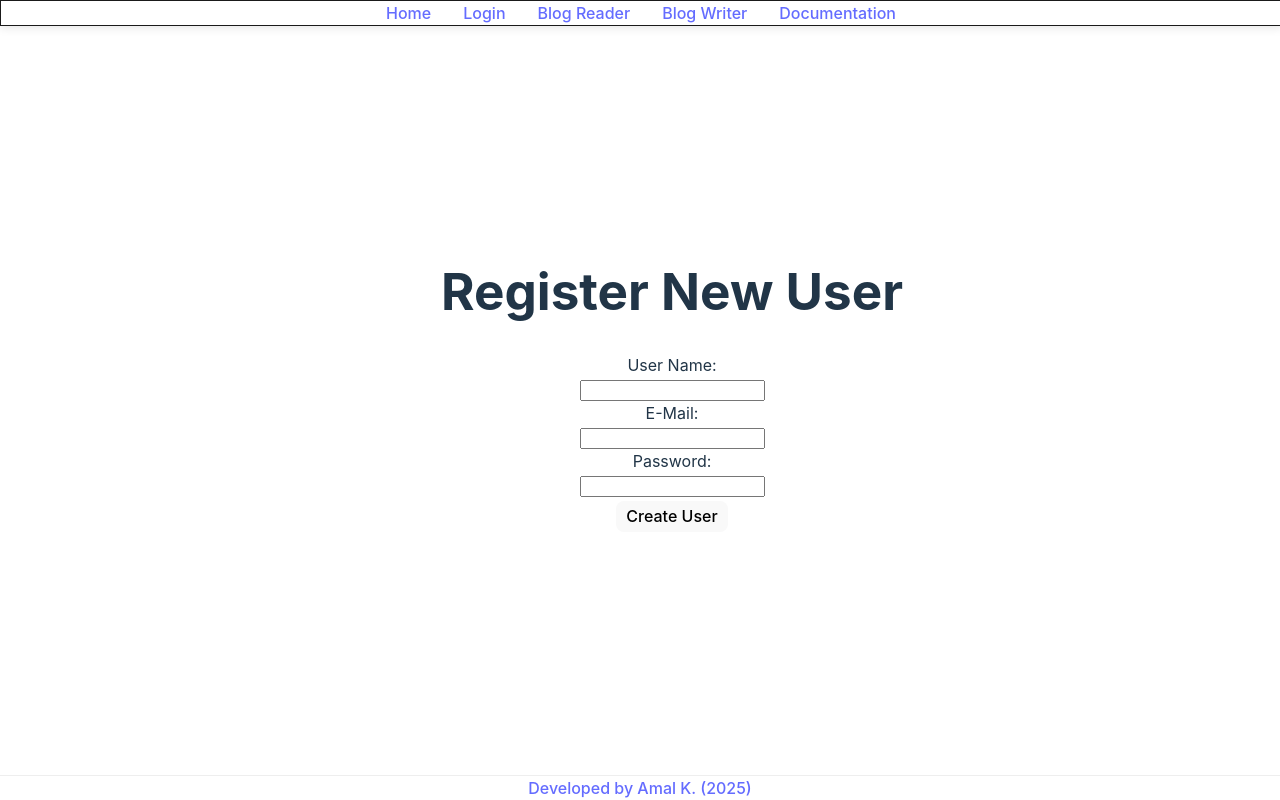
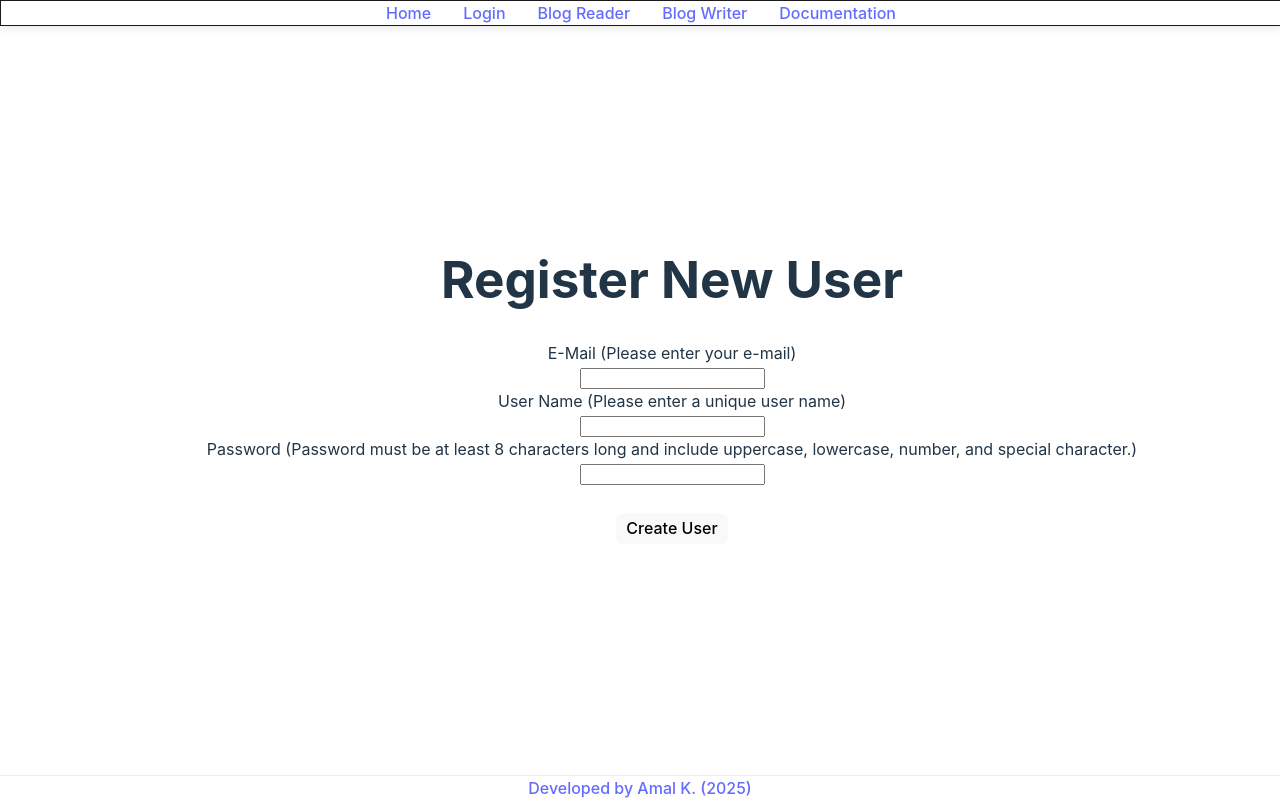
Before and after one commit to amaldevelops/full-stack-blog, a React (Vite) app in the folder frontend/: page /full-stack-blog/register in a window 1280 px wide. Shown: the top 800 px of the page. Built offline with nearby package versions, Linux system fonts and the light colour scheme.

Commit message:
Change input field order of register form

```diff
--- a/frontend/src/components/Register.jsx
+++ b/frontend/src/components/Register.jsx
@@ -1,8 +1,8 @@
 import { useState } from "react";
-import {queryApiCreateUser} from "../utils/apiAdminQueries"
+import { queryApiCreateUser } from "../utils/apiAdminQueries";
 
 function Register() {
-  const [queryResponse,setQueryResponse]=useState();
+  const [queryResponse, setQueryResponse] = useState();
   const [formData, setFormData] = useState({
     userName: "",
     password: "",
@@ -48,14 +48,24 @@ function Register() {
 
     // Proceed with actual form handling (e.g., API call)
     setQueryResponse(queryApiCreateUser(formData));
-
-
   };
   return (
     <div>
       <h1>Register New User</h1>
       <form onSubmit={formSubmission}>
-        <label htmlFor="userName">User Name:</label>
+        <label htmlFor="email">E-Mail (Please enter your e-mail)</label>
+        <br />
+        <input
+          id="email"
+          name="email"
+          type="email"
+          value={formData.email}
+          onChange={handleInputChange}
+        />
+        <br />
+        <label htmlFor="userName">
+          User Name (Please enter a unique user name)
+        </label>
         <br />
         <input
           id="userName"
@@ -65,19 +75,10 @@ function Register() {
           onChange={handleInputChange}
         />
         <br />
-
-        <label htmlFor="email">E-Mail:</label>
-        <br />
-        <input
-          id="email"
-          name="email"
-          type="email"
-          value={formData.email}
-          onChange={handleInputChange}
-        />
-        <br />
-
-        <label htmlFor="password">Password:</label>
+        <label htmlFor="password">
+          Password (Password must be at least 8 characters long and include
+          uppercase, lowercase, number, and special character.)
+        </label>
         <br />
         <input
           id="password"
@@ -85,12 +86,12 @@ function Register() {
           type="password"
           value={formData.password}
           onChange={handleInputChange}
-        />
+        />{" "}
+        <br />
         {passwordError && (
           <p style={{ color: "red", fontSize: "0.9em" }}>{passwordError}</p>
         )}
         <br />
-
         <button type="submit">Create User</button>
       </form>
       <p>{queryResponse}</p>
```
